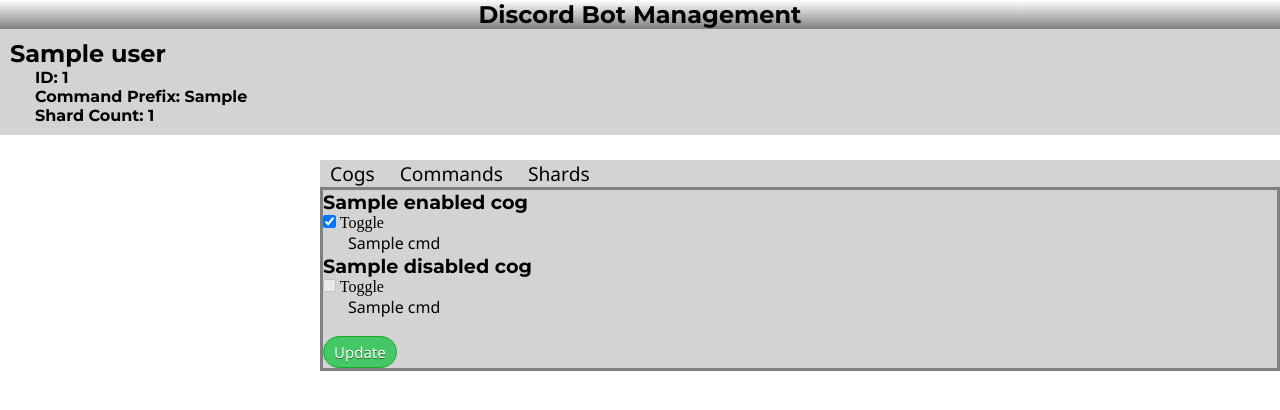
After one commit to sachinraja/discordbotdash, a Flask app: template discordbotdash/app/templates/cogs.html in a window 1280 px wide. The commit adds this page. Shown: the top 410 px of the page. Run offline with Flask 2, Linux system fonts and the light colour scheme; the template is opened without the code that fills it: most values are stand-ins (such as "Sample title", 1, 10 or a date in 2020).

Commit message:
Add enabling and disabling cogs

```diff
--- a/discordbotdash/app/app.py
+++ b/discordbotdash/app/app.py
@@ -2,21 +2,26 @@
 import threading
 import inspect
 
+# disable POST and GET messages
+import logging
+log = logging.getLogger("werkzeug")
+log.setLevel(logging.ERROR)
+
 app = Flask(__name__)
 bot = None
-all_commands = None
-disabled_commands = []
 command_prefix = None
 
+disabled_cogs = {}
+disabled_commands = []
+
 def startApp(init_bot):
+
     global bot
-    global all_commands
     global command_prefix
 
     bot = init_bot
-    # save initial copy to easily modify bot commands list
-    all_commands = bot.commands.copy()
 
+    # save initial copies to easily modify bot lists
     command_prefix = bot.command_prefix
 
     # if command_prefix is function
@@ -30,32 +35,72 @@
 def render_static():
     return redirect("/commands")
 
+@app.route("/cogs", methods=["GET", "POST"])
+def cogs():
+    if request.method == "POST":
+        checkbox_cogs = [item[0] for item in request.form.items()]
+
+        # disable cog
+        # copy to prevent size from changing during iteration
+        for cog_name, cog in bot.cogs.copy().items():
+            if cog_name not in checkbox_cogs:
+                # add cog's commands to disabled commands
+                for command in cog.__cog_commands__:
+                    if command not in disabled_commands:
+                        disabled_commands.append(command)
+
+                # remove cog and add to disabled
+                disabled_cogs[cog_name] = cog
+                bot.remove_cog(cog_name)
+                print(f"Disabled cog {cog_name}")
+
+        # enable cog
+        for cog in checkbox_cogs:
+            if cog in disabled_cogs.keys():
+                # remove commands from disabled_commands
+                for cmd in disabled_cogs[cog].__cog_commands__:
+                    if cmd in disabled_commands:
+                        disabled_commands.remove(cmd)
+
+                    # remove command if it already exists before the cog is added
+                    if cmd.name in [command.name for command in bot.commands]:
+                        bot.remove_command(cmd.name)
+
+                # search for extension and add if ticked on
+                # add extension back and remove from disabled
+                bot.add_cog(disabled_cogs[cog])
+                del disabled_cogs[cog]
+                print(f"Enabled cog {cog}")
+
+        return redirect(url_for("cogs"))
+
+    return render_template("cogs.html", bot=bot, command_prefix=command_prefix, enabled_cogs=bot.cogs.items(), disabled_cogs=disabled_cogs.items())
+
 @app.route("/commands", methods=["GET", "POST"])
 def commands():
     if request.method == "POST":
         # commands form
         if request.form["formName"] == "commands":
 
-            cmds = [item[0] for item in request.form.items()]
+            checkbox_cmds = [item[0] for item in request.form.items()]
 
             # disable command
             for cmd in bot.commands:
-                if cmd.name not in cmds:
-                    print(f"Disabled {cmd.name}")
+                if cmd.name not in checkbox_cmds:
                     # remove command and add to disabled
                     bot.remove_command(cmd.name)
                     disabled_commands.append(cmd)
+                    print(f"Disabled command {cmd.name}")
 
             # enable command
-            for cmd in cmds:
-                if cmd in [disabled_cmd.name for disabled_cmd in disabled_commands]:
-                    # search for command and add if ticked on
-                    for command in all_commands:
-                        if command.name == cmd:
-                            print(f"Enabled {cmd}")
-                            # add command back and remove from disabled
-                            bot.add_command(command)
-                            disabled_commands.remove(command)
+            for cmd in checkbox_cmds:
+                # search for command and add if ticked on
+                for disabled_cmd in disabled_commands:
+                    if cmd == disabled_cmd.name:
+                        # add command back and remove from disabled
+                        bot.add_command(disabled_cmd)
+                        disabled_commands.remove(disabled_cmd)
+                        print(f"Enabled command {cmd}")
 
         # clear form
         return redirect(url_for("commands"))
@@ -65,7 +110,6 @@
 @app.route("/shards", methods=["GET", "POST"])
 def shards():
     if request.method == "POST":
-        # clear form
         return redirect(url_for("shards"))
 
     return render_template("shards.html", bot=bot, command_prefix=command_prefix)
--- a/discordbotdash/app/static/css/main.css
+++ b/discordbotdash/app/static/css/main.css
@@ -20,16 +20,13 @@
     font-size: 1.2em;
 }
 
-.catArea input, p{
+.catArea p{
     margin-left: 25px;
-}
-
-.catArea input, p{
     font-family: 'Segoe UI', Tahoma, Geneva, Verdana, sans-serif;
+    word-wrap: break-word;
 }
 
 .catArea input{
-    font-size: 1.2em;
     padding: 5px;
 }
 
@@ -37,6 +34,10 @@
     padding: 10px;
     font-family: Montserrat, Tahoma, Haettenschweiler, 'Arial Narrow Bold', sans-serif;
     background-color: lightgray;
+}
+
+#botInfo > p{
+    margin-left: 25px;
 }
 
 #botCategories{
--- a/discordbotdash/app/static/js/main.js
+++ b/discordbotdash/app/static/js/main.js
@@ -1,21 +1,3 @@
-function hideAllCategories(){
-    for (category of document.getElementsByClassName("category")){
-        category.style.display = "none";
-    }
-}
-
-function showCategoryById(id){
-    let category = document.getElementById(id);
-
-    if (category == null){
-        console.error(`No category with the id ${id} found.`);
-    }
-
-    else{
-        category.style.display = "block";
-    }
-}
-
 function showCode(code){
     block = document.getElementById("commandCodeBlock")
     block.textContent = code;
--- /dev/null
+++ b/discordbotdash/app/templates/cogs.html
@@ -0,0 +1,63 @@
+<!DOCTYPE html>
+<html>
+    <head>
+        <title>Discord Bot Management</title>
+        <link rel="stylesheet" href="../static/css/main.css">
+        <link rel="stylesheet" href="{{ url_for('static', filename='css/main.css') }}">
+        <script src="{{ url_for('static', filename='js/main.js') }}"></script>
+    </head>
+
+    <body>
+        <h1 class="mainHeader">Discord Bot Management</h1>
+
+        <div id="botInfo">
+            <h2>{{ bot.user }}</h2>
+            <p>ID: {{ bot.user.id }}</p>
+            <p>Command Prefix: {{ command_prefix }}</p>
+            <p>Shard Count: {{ bot.shard_count }}</p>
+        </div>
+
+        <ul id="botCategories">
+            <li>
+                <a href="{{ url_for('cogs') }}">Cogs</a>
+            </li>
+
+            <li>
+                <a href="{{ url_for('commands') }}">Commands</a>
+            </li>
+
+            <li>
+                <a href="{{ url_for('shards') }}">Shards</a>
+            </li>
+        </ul>
+
+        <div class="category">
+            <form id="cogForm" method="POST">
+                <input type="hidden" name="formName" value="cog">
+                {% for cog_name, cog in enabled_cogs %}
+                    <div class="catArea">
+                        <h2>{{ cog_name }}</h2>
+                        <input checked type="checkbox" name={{ cog_name }}>
+                        <label for={{ cog_name }}>Toggle</label>
+                        {% for cmd in cog.__cog_commands__ %}
+                            <p>{{ cmd }}</p>
+                        {% endfor %}
+                    </div>
+                {% endfor %}
+
+                {% for cog_name, cog in disabled_cogs %}
+                    <div class="catArea">
+                        <h2>{{ cog_name }}</h2>
+                        <input type="checkbox" name={{ cog_name }}>
+                        <label for={{ cog_name }}>Toggle</label>
+                        {% for cmd in cog.__cog_commands__ %}
+                            <p>{{ cmd }}</p>
+                        {% endfor %}
+                    </div>
+                {% endfor %}
+                <br>
+                <input class="greenButton" type="submit" value="Update"/>
+            </form>
+        </div>
+    </body>
+</html>
--- a/discordbotdash/app/templates/commands.html
+++ b/discordbotdash/app/templates/commands.html
@@ -29,6 +29,10 @@
 
         <ul id="botCategories">
             <li>
+                <a href="{{ url_for('cogs') }}">Cogs</a>
+            </li>
+
+            <li>
                 <a href="{{ url_for('commands') }}">Commands</a>
             </li>
 
@@ -37,7 +41,7 @@
             </li>
         </ul>
 
-        <div class="category" id="catCommands">
+        <div class="category">
             <form id="commandForm" method="POST">
                 <input type="hidden" name="formName" value="commands">
                 {% for cmd in enabled_commands %}
--- a/discordbotdash/app/templates/shards.html
+++ b/discordbotdash/app/templates/shards.html
@@ -19,6 +19,10 @@
 
         <ul id="botCategories">
             <li>
+                <a href="{{ url_for('cogs') }}">Cogs</a>
+            </li>
+
+            <li>
                 <a href="{{ url_for('commands') }}">Commands</a>
             </li>
 
@@ -27,7 +31,7 @@
             </li>
         </ul>
 
-        <div class="category" id="catShards" method="POST">
+        <div class="category" method="POST">
             {% for shard_id, latency in bot.latencies %}
                 <div class="catArea">
                     <h2>Shard {{ shard_id }}</h2>
--- a/setup.py
+++ b/setup.py
@@ -4,7 +4,7 @@
     long_description = fh.read()
 
 setup(name="discordbotdash",
-version="1.01",
+version="1.2",
 author="Sachin Raja",
 author_email="sachinraja2349@gmail.com",
 license="MIT",
```
Also changed, not shown: tests/cogs/one.py (added, +12 -0 lines), tests/cogs/two.py (added, +16 -0 lines), tests/testbot.py (+9 -0 lines).
